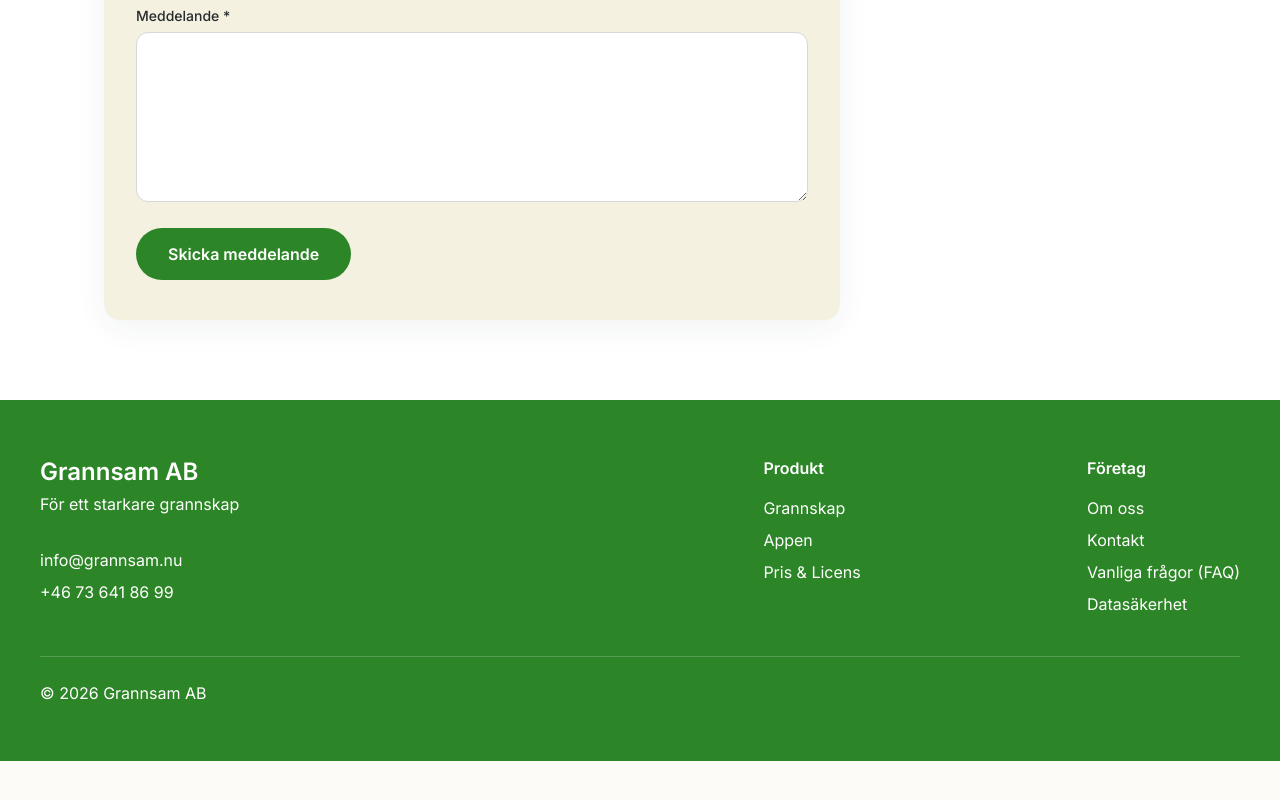
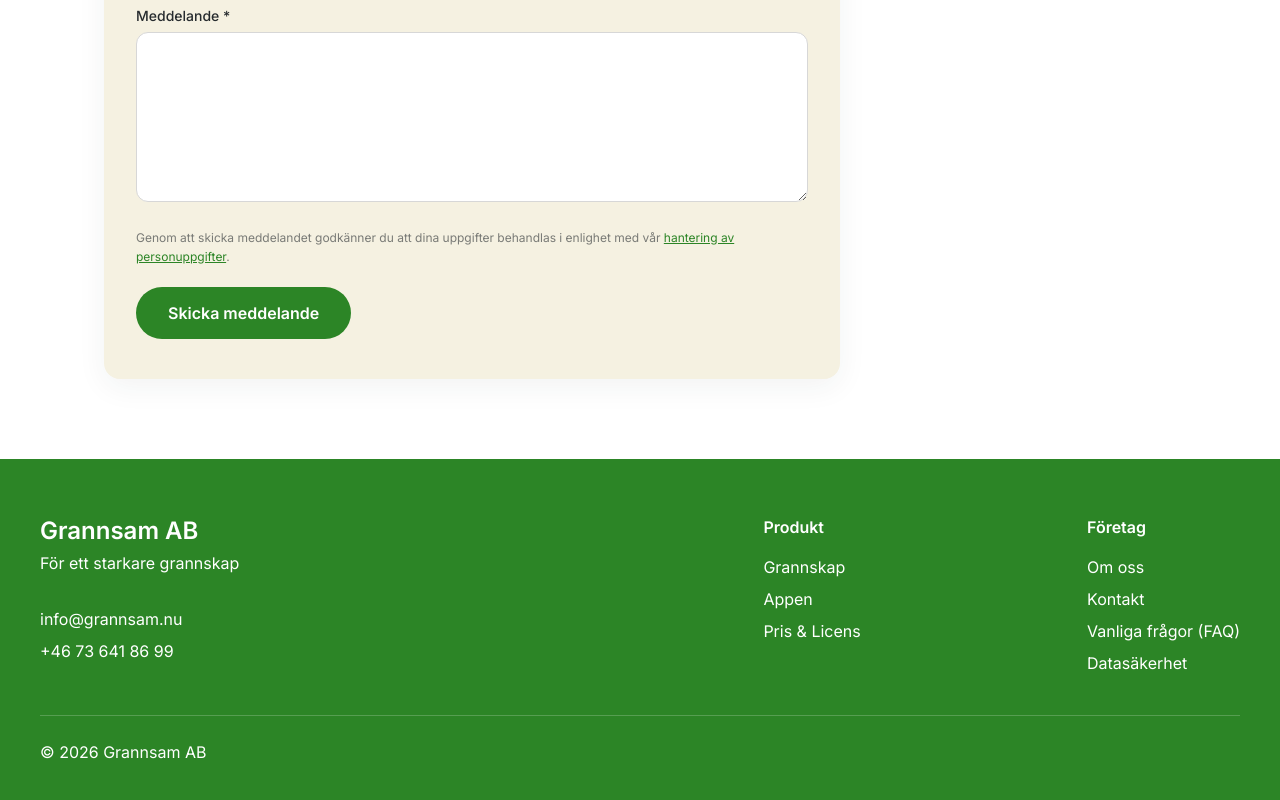
Before and after one commit to grannsam/grannsam-web, a Next.js app: page /kontakt in a window 1280 px wide. Shown: the part 896-1696 px from the top of the page. Before the commit the page ends 1657 px from the top, so only its background shows below. Built offline with nearby package versions, Linux system fonts and the light colour scheme.

Commit message:
Länk till datasäkerhet

```diff
--- a/components/contact/ContactForm.tsx
+++ b/components/contact/ContactForm.tsx
@@ -5,6 +5,7 @@
   type ContactFormFields,
 } from "@/lib/contact";
 import { useState } from "react";
+import Link from "next/link";
 
 const inputClassName =
   "mt-1.5 w-full rounded-xl border border-grannsam-border bg-white px-4 py-3 text-base text-foreground outline-none transition-colors focus:border-grannsam-green focus:ring-2 focus:ring-grannsam-green/20";
@@ -129,6 +130,15 @@
 
       {formError && <p className="text-sm text-red-600">{formError}</p>}
 
+      {/* ÄNDRING: "hanteras" har blivit "behandlas" för bättre flyt */}
+      <p className="text-xs text-foreground/60 leading-relaxed">
+        Genom att skicka meddelandet godkänner du att dina uppgifter behandlas i enlighet med vår{" "}
+        <Link href="/datasakerhet" className="text-grannsam-green underline hover:opacity-80 transition-opacity">
+          hantering av personuppgifter
+        </Link>
+        .
+      </p>
+
       <button
         type="submit"
         disabled={isSubmitting}
```
